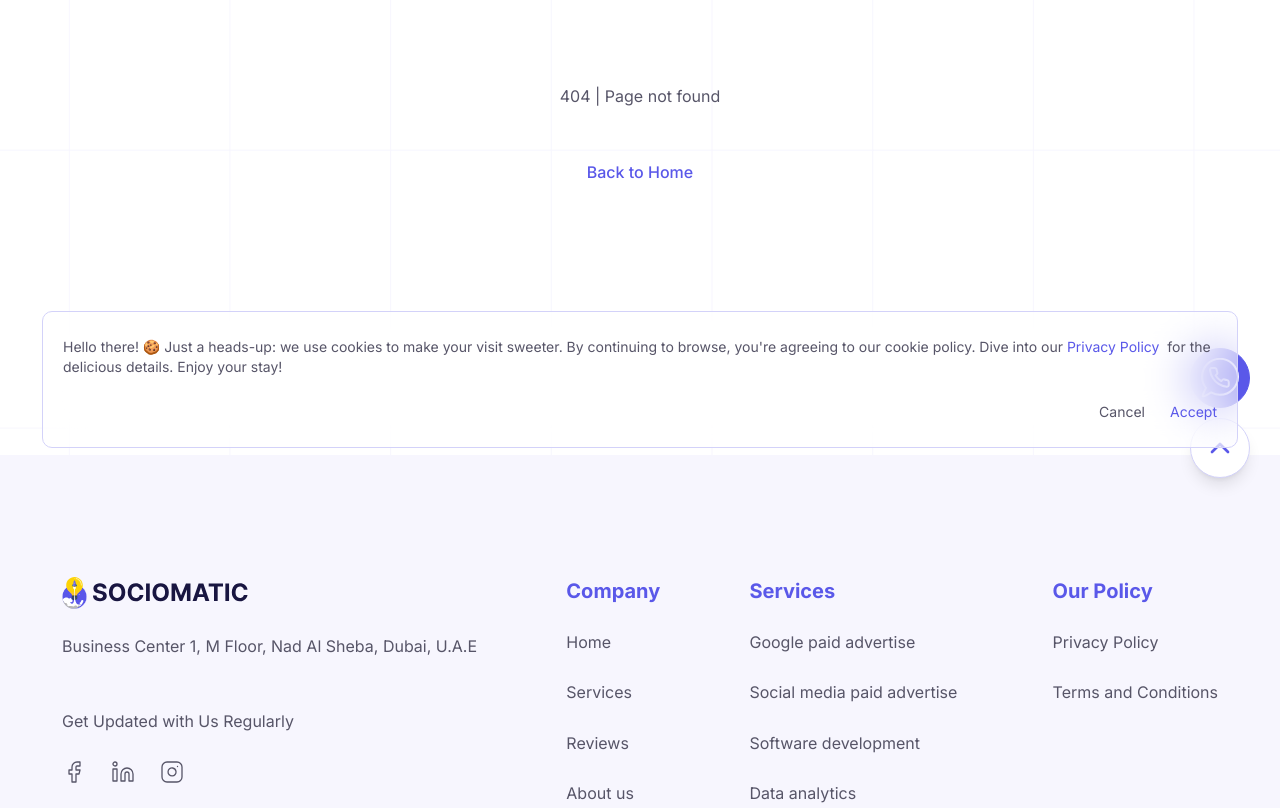
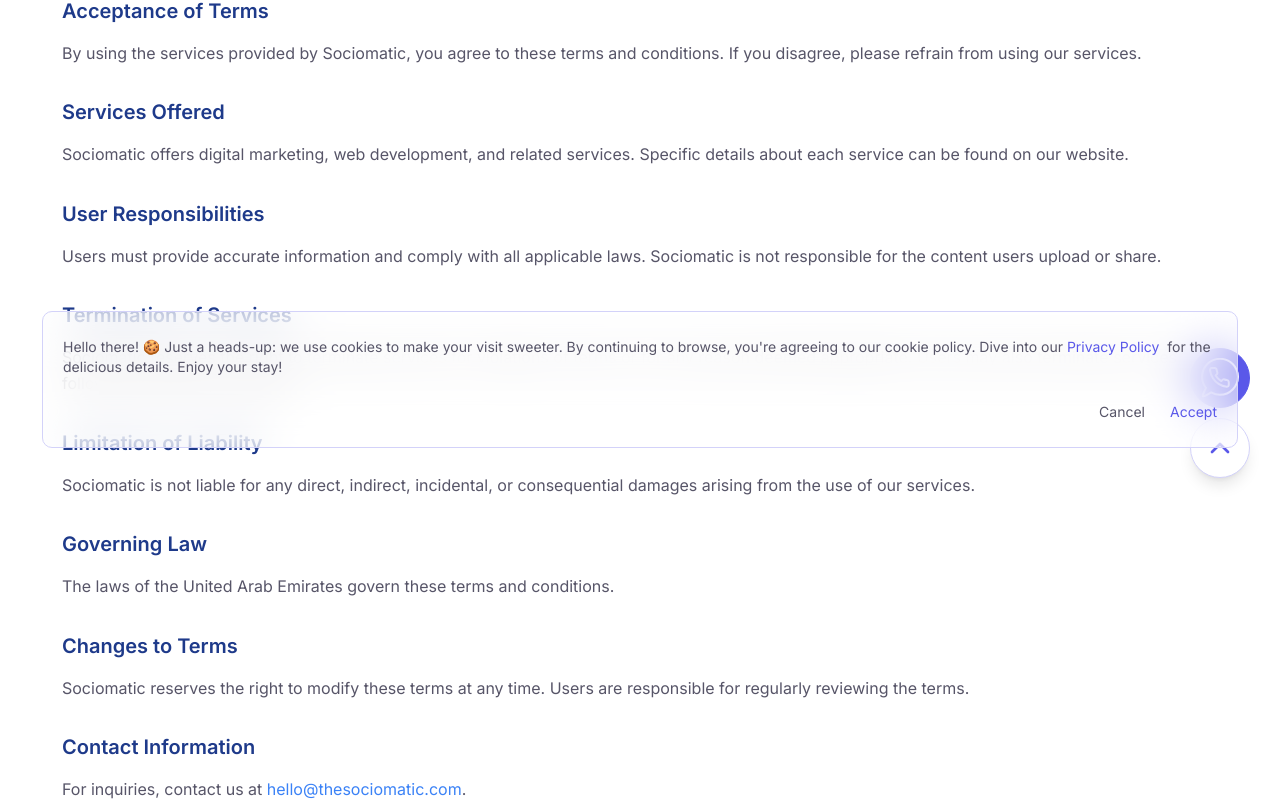
Before and after one commit to musiur/sociomatic, a Next.js app: page /terms-and-conditions in a window 1280 px wide. Before the commit this address had no page. Shown: the part 292-1100 px from the top of the page. Built offline with nearby package versions, Linux system fonts and the light colour scheme.

Commit message:
[Feature] Legal Doc #77 | [Feature] Adding Google Analytics #71

```diff
--- a/src/app/layout.tsx
+++ b/src/app/layout.tsx
@@ -7,9 +7,6 @@ import GotoTop from "@/components/molecule/go-to-top";
 import { Toaster } from "@/components/ui/toaster";
 import WhatsApp from "@/components/molecule/whatsapp";
 import CookiePolicyNotificationBar from "@/components/molecule/cookie-policy";
-import Script from "next/script";
-import Head from "next/head";
-// import CookiePolicyNotificationBar from "@/components/molecule/cookie-policy";
 
 const inter = Inter({ subsets: ["latin"] });
 
@@ -26,22 +23,28 @@ export default function RootLayout({
 }) {
   return (
     <html lang="en">
-      {/* <Script src="https://www.googletagmanager.com/gtag/js?id=GA_MEASUREMENT_ID" />
-      <Script id="google-analytics">
-        {`
-          window.dataLayer = window.dataLayer || [];
-          function gtag(){dataLayer.push(arguments);}
-          gtag('js', new Date());
-
-          gtag('config', 'GA_MEASUREMENT_ID');
-        `}
-      </Script>
-      <Head>
-
-
-      </Head> */}
+      <head>
+        <script
+          id="google-analytics"
+          dangerouslySetInnerHTML={{
+            __html: `(function(w,d,s,l,i){w[l]=w[l]||[];w[l].push({'gtm.start':
+          new Date().getTime(),event:'gtm.js'});var f=d.getElementsByTagName(s)[0],
+          j=d.createElement(s),dl=l!='dataLayer'?'&l='+l:'';j.async=true;j.src=
+          'https://www.googletagmanager.com/gtm.js?id='+i+dl;f.parentNode.insertBefore(j,f);
+          })(window,document,'script','dataLayer','GTM-WP6VXKV');
+          `,
+          }}
+        />
+      </head>
       <body className={inter.className}>
-
+        <noscript>
+          <iframe
+            src="https://www.googletagmanager.com/ns.html?id=GTM-WP6VXKV"
+            height="0"
+            width="0"
+            style={{ display: "none", visibility: "hidden" }}
+          ></iframe>
+        </noscript>
         <div className="py-2 text-center bg-pink-700 text-white animate-pulse">
           This site is under maintenance
         </div>
--- /dev/null
+++ b/src/app/privacy-policy/page.tsx
@@ -0,0 +1,130 @@
+import Link from "next/link";
+
+const Privacy = () => {
+  return (
+    <div className="container section">
+      <h1 className="text-3xl font-bold mb-6 text-blue-900">Privacy Policy</h1>
+
+      <section className="mb-8">
+        <h2 className="text-xl font-semibold mb-4 text-blue-900">
+          Introduction
+        </h2>
+        <p>
+          Welcome to Sociomatic, your trusted digital partner. This Privacy
+          Policy explains how we collect, use, and protect your personal
+          information. You agree to the terms outlined in this policy by using
+          our services.
+        </p>
+      </section>
+
+      <section className="mb-8">
+        <h2 className="text-xl font-semibold mb-4 text-blue-900">
+          Your Privacy is Important to Us
+        </h2>
+        <p>
+          At Sociomatic, we recognize and prioritize the importance of your
+          privacy.
+        </p>
+      </section>
+
+      <section className="mb-8">
+        <h2 className="text-xl font-semibold mb-4 text-blue-900">
+          Information We Collect
+        </h2>
+        <ul className="list-disc pl-6">
+          <li>Personal Information: Names, contact details, and job titles.</li>
+          <li>Usage Data: How you interact with our website and services.</li>
+        </ul>
+      </section>
+
+      <section className="mb-8">
+        <h2 className="text-xl font-semibold mb-4 text-blue-900">
+          How We Use Your Information
+        </h2>
+        <ul className="list-disc pl-6">
+          <li>Providing and maintaining our services.</li>
+          <li>Improving and customizing user experiences.</li>
+          <li>Sending promotional communications.</li>
+          <li>Complying with legal obligations.</li>
+        </ul>
+      </section>
+
+      <section className="mb-8">
+        <h2 className="text-xl font-semibold mb-4 text-blue-900">
+          Information Sharing
+        </h2>
+        <p>
+          We do not sell or share your personal information with third parties
+          except as outlined in this policy or when required by law.
+        </p>
+      </section>
+
+      <section className="mb-8">
+        <h2 className="text-xl font-semibold mb-4 text-blue-900">
+          Cookies and Similar Technologies
+        </h2>
+        <p>
+          Our website may use cookies to enhance your browsing experience. You
+          can manage cookie preferences through your browser settings.
+        </p>
+      </section>
+
+      <section className="mb-8">
+        <h2 className="text-xl font-semibold mb-4 text-blue-900">
+          Data Security
+        </h2>
+        <p>
+          We implement security measures to protect your data; however, no
+          method is entirely secure. We encourage responsible online practices.
+        </p>
+      </section>
+
+      <section className="mb-8">
+        <h2 className="text-xl font-semibold mb-4 text-blue-900">
+          Your Rights
+        </h2>
+        <p>
+          You can access, correct, or delete your personal information. To
+          exercise these rights, please contact us at&nbsp;
+          <Link href="/contact-us" className="text-blue-500">
+            hello@thesociomatic.com
+          </Link>
+          .
+        </p>
+      </section>
+
+      <section className="mb-8">
+        <h2 className="text-xl font-semibold mb-4 text-blue-900">
+          Compliance with UAE Law
+        </h2>
+        <p>
+          Sociomatic operates under applicable laws in the United Arab Emirates.
+        </p>
+      </section>
+
+      <section className="mb-8">
+        <h2 className="text-xl font-semibold mb-4 text-blue-900">
+          Changes to this Policy
+        </h2>
+        <p>
+          We may update this Privacy Policy periodically. Please review it
+          regularly for any changes.
+        </p>
+      </section>
+
+      <section>
+        <h2 className="text-xl font-semibold mb-4 text-blue-900">Contact Us</h2>
+        <p>
+          For any questions or concerns regarding this Privacy Policy, please
+          get in touch with us at&nbsp;
+          <Link href="/contact-us" className="text-blue-500">
+            hello@thesociomatic.com
+          </Link>
+          .
+        </p>
+      </section>
+    </div>
+  );
+};
+
+export default Privacy;
--- /dev/null
+++ b/src/app/terms-and-conditions/page.tsx
@@ -0,0 +1,102 @@
+import Link from "next/link";
+
+const TermsAndConditions = () => {
+  return (
+    <div className="container section">
+      <h1 className="text-3xl font-bold mb-6 text-blue-900">
+        Terms and Conditions of Service
+      </h1>
+
+      <section className="mb-8">
+        <h2 className="text-xl font-semibold mb-4 text-blue-900">
+          Acceptance of Terms
+        </h2>
+        <p>
+          By using the services provided by Sociomatic, you agree to these terms
+          and conditions. If you disagree, please refrain from using our
+          services.
+        </p>
+      </section>
+
+      <section className="mb-8">
+        <h2 className="text-xl font-semibold mb-4 text-blue-900">
+          Services Offered
+        </h2>
+        <p>
+          Sociomatic offers digital marketing, web development, and related
+          services. Specific details about each service can be found on our
+          website.
+        </p>
+      </section>
+
+      <section className="mb-8">
+        <h2 className="text-xl font-semibold mb-4 text-blue-900">
+          User Responsibilities
+        </h2>
+        <p>
+          Users must provide accurate information and comply with all applicable
+          laws. Sociomatic is not responsible for the content users upload or
+          share.
+        </p>
+      </section>
+
+      {/* Other sections... */}
+
+      <section className="mb-8">
+        <h2 className="text-xl font-semibold mb-4 text-blue-900">
+          Termination of Services
+        </h2>
+        <p>
+          Sociomatic reserves the right to terminate services for violations of
+          terms or for any reason deemed appropriate. Users may also terminate
+          services following specified procedures.
+        </p>
+      </section>
+
+      <section className="mb-8">
+        <h2 className="text-xl font-semibold mb-4 text-blue-900">
+          Limitation of Liability
+        </h2>
+        <p>
+          Sociomatic is not liable for any direct, indirect, incidental, or
+          consequential damages arising from the use of our services.
+        </p>
+      </section>
+
+      <section className="mb-8">
+        <h2 className="text-xl font-semibold mb-4 text-blue-900">
+          Governing Law
+        </h2>
+        <p>
+          The laws of the United Arab Emirates govern these terms and
+          conditions.
+        </p>
+      </section>
+
+      <section className="mb-8">
+        <h2 className="text-xl font-semibold mb-4 text-blue-900">
+          Changes to Terms
+        </h2>
+        <p>
+          Sociomatic reserves the right to modify these terms at any time. Users
+          are responsible for regularly reviewing the terms.
+        </p>
+      </section>
+
+      <section>
+        <h2 className="text-xl font-semibold mb-4 text-blue-900">
+          Contact Information
+        </h2>
+        <p>
+          For inquiries, contact us at&nbsp;
+          <Link href="/contact-us" className="text-blue-500">
+            hello@thesociomatic.com
+          </Link>
+          .
+        </p>
+      </section>
+    </div>
+  );
+};
+
+export default TermsAndConditions;
--- a/src/components/layout/footer.tsx
+++ b/src/components/layout/footer.tsx
@@ -163,12 +163,12 @@ const HeadingLinks = [
       {
         id: 0,
         text: "Privacy Policy",
-        link: "/",
+        link: "/privacy-policy",
       },
       {
         id: 1,
         text: "Terms and Conditions",
-        link: "/",
+        link: "/terms-and-conditions",
       },
     ],
   },
```
